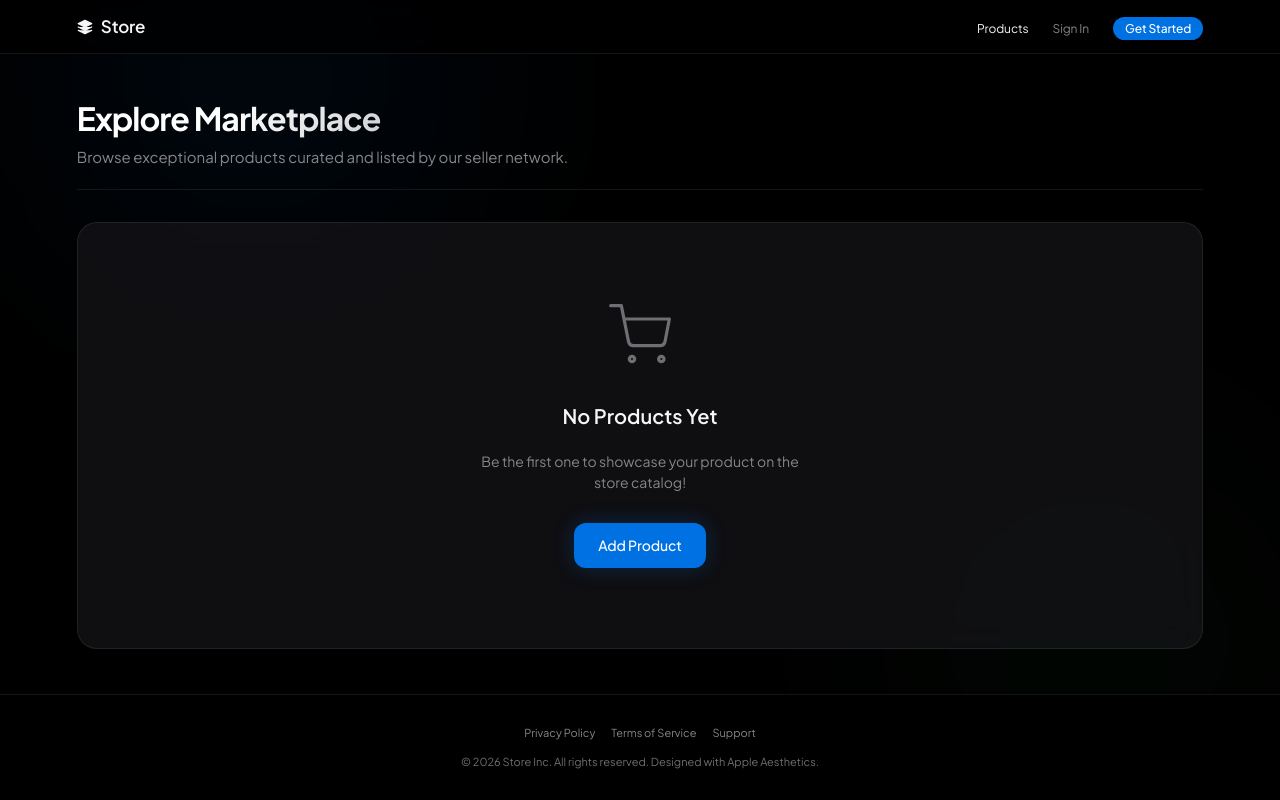
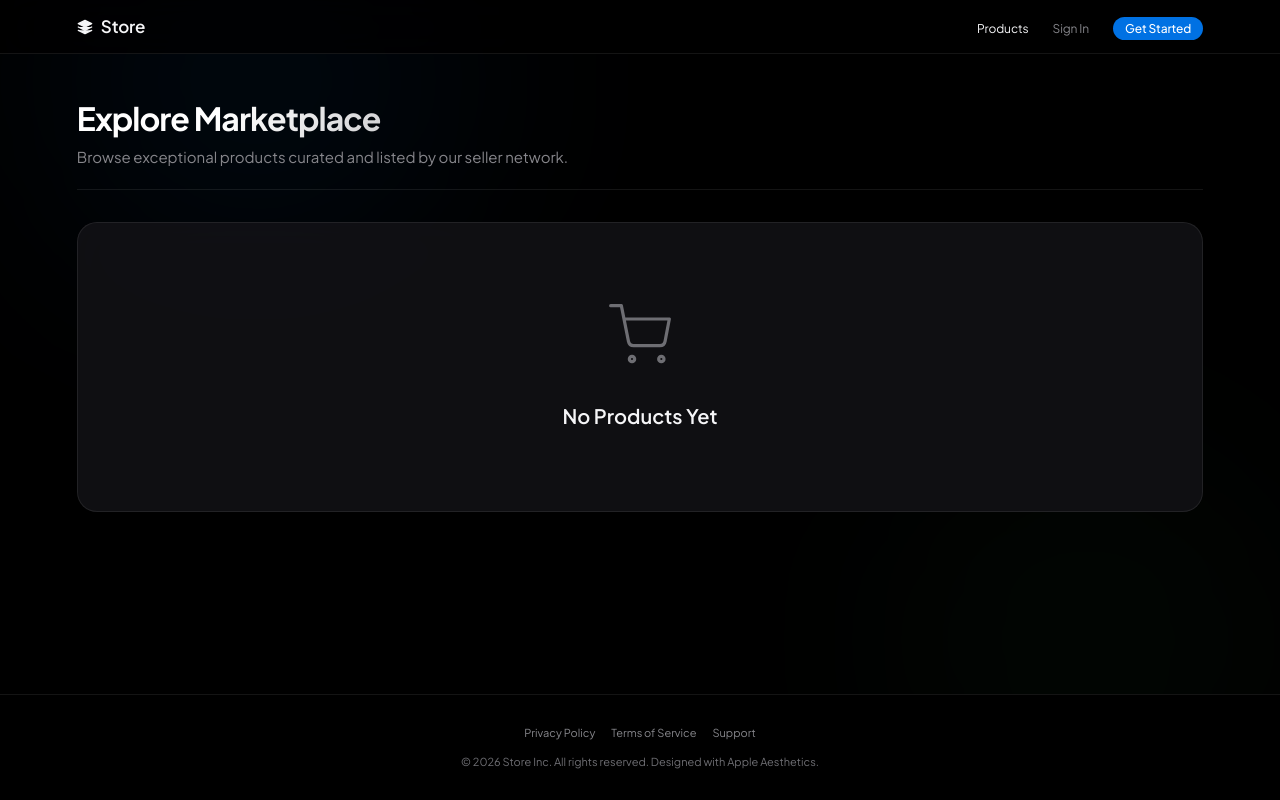
Before and after one commit to seppe09/e-commerce, a Django app: page / in a window 1280 px wide. Run offline with Django 5.2, Linux system fonts and the light colour scheme; data that the repository does not hold is empty.

Commit message:
added: secret_keygen.py && modified products list

```diff
--- /dev/null
+++ b/secret_keygen.py
@@ -0,0 +1,3 @@
+from django.core.management.utils import get_random_secret_key
+
+print(get_random_secret_key())
--- a/templates/products/list.html
+++ b/templates/products/list.html
@@ -262,10 +262,6 @@
                 <svg viewBox="0 0 24 24" width="64" height="64" stroke="currentColor" stroke-width="1.2" fill="none" stroke-linecap="round" stroke-linejoin="round"><circle cx="9" cy="21" r="1"></circle><circle cx="20" cy="21" r="1"></circle><path d="M1 1h4l2.68 13.39a2 2 0 0 0 2 1.61h9.72a2 2 0 0 0 2-1.61L23 6H6"></path></svg>
             </div>
             <h3>No Products Yet</h3>
-            <p>Be the first one to showcase your product on the store catalog!</p>
-            <a href="{% url 'create_product' %}" class="btn btn-primary" style="margin-top: 10px;">
-                Add Product
-            </a>
         </div>
     {% endif %}
 </div>
```
